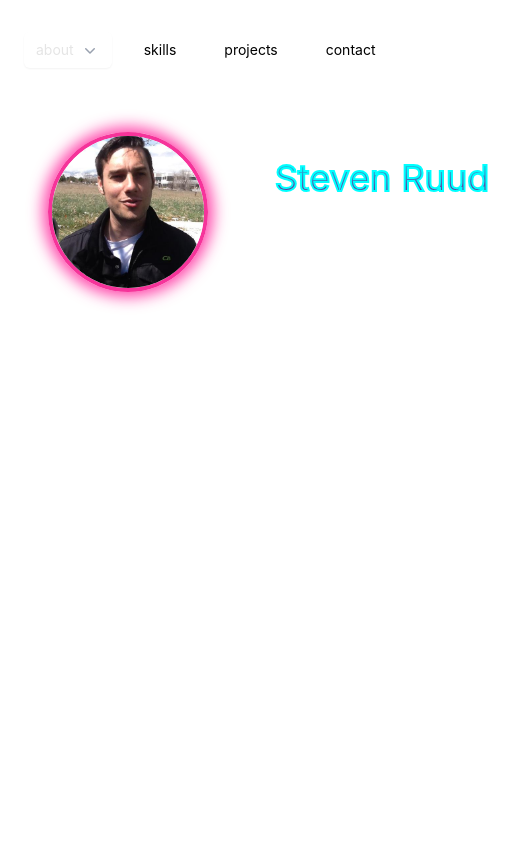
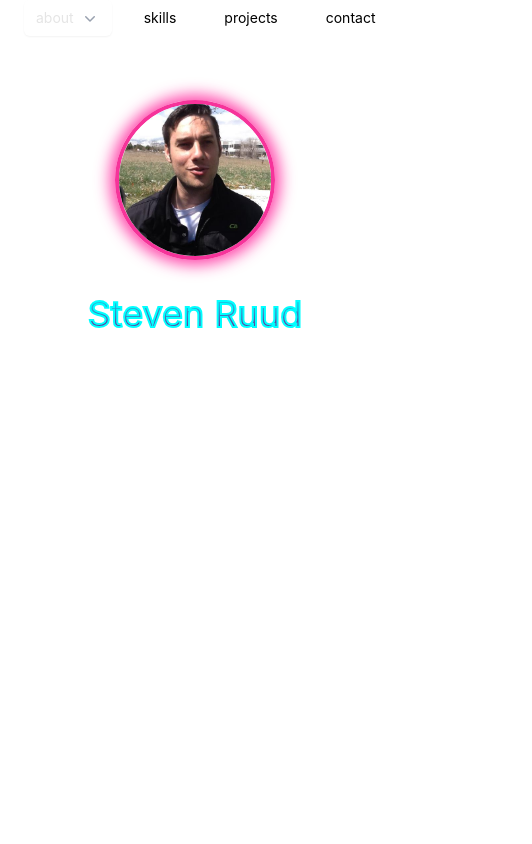
Before and after one commit to sruud/my-portfolio, a Next.js app: page / in a window 390 px wide. Shown: the top 844 px of the page, 532 px wide, since content can reach past the window. Built offline with nearby package versions, Linux system fonts and the light colour scheme.

Commit message:
Better mobile experience

```diff
--- a/app/components/Contact.tsx
+++ b/app/components/Contact.tsx
@@ -1,5 +1,6 @@
 export default function Contact() {
   return (
+    <>
       <section id="contact" className="max-w-4xl px-6 py-8">
         <h2 className="text-3xl font-bold mb-6 text-left">Contact Me</h2>
         <p className="text-gray-300">
@@ -7,31 +8,34 @@ export default function Contact() {
           {/* <a href="#looking-for" className="text-blue-400 hover:underline ml-2">
       Learn more about what I’m looking for →
     </a> */}
+          {/* Provide email? */}
         </p>
+      </section>
+      <section>
         <div
           id="contact-container"
-        className="grid grid-cols-3 gap-6 sm:grid-cols-4 md:grid-cols-6 lg:grid-cols-8 text-3xl text-gray-300 justify-items-center mt-6"
+          className="grid grid-cols-4 gap-8 sm:grid-cols-4 md:grid-cols-6 lg:grid-cols-8 text-2xl text-gray-300 justify-items-center mb-6"
         >
           <a
             href="https://github.com/sruud"
             target="_blank"
             rel="noopener noreferrer"
           >
-          <i className="fa-brands fa-github text-white text-2xl hover:text-gray-400"></i>
+            <i className="fa-brands fa-github text-gray-200 text-2xl hover:text-gray-400"></i>
           </a>
           <a
             href="https://www.linkedin.com/in/steven-ruud-4ba07764/"
             target="_blank"
             rel="noopener noreferrer"
           >
-          <i className="fa-brands fa-linkedin text-blue-500 text-2xl hover:text-gray-400"></i>
+            <i className="fa-brands fa-linkedin text-[#0077B5] text-2xl hover:text-gray-400"></i>
           </a>
           <a
             href="https://www.instagram.com/steveruud/"
             target="_blank"
             rel="noopener noreferrer"
           >
-          <i className="fa-brands fa-instagram text-blue-400 text-2xl hover:text-gray-400"></i>
+            <i className="fa-brands fa-instagram text-[#E4405F] text-2xl hover:text-gray-400"></i>
           </a>
           <a
             href="https://x.com/SteveRuud"
@@ -42,5 +46,6 @@ export default function Contact() {
           </a>
         </div>
       </section>
+    </>
   );
 }
--- a/app/components/Intro.tsx
+++ b/app/components/Intro.tsx
@@ -1,14 +1,25 @@
 export default function Intro() {
   return (
-    <section id="intro" className="max-w-4xl px-6 py-16">
-      <div className="intro flex items-center space-x-6">
+    <section id="intro" className="max-w-4xl py-16 px-6">
+      {/* Issue on smaller devices iphone xr */}
+      {/* <div className="intro flex items-center space-x-6"> */}
+      <div className="flex flex-col items-center gap-4 sm:flex-row sm:items-start">
         {/* GitHub Logo */}
         <img
           src="/gh_profile.jpg"
           alt="Steven Ruud"
-          className="w-40 h-40 rounded-full border-4 border-pink-500 shadow-[0_0_15px_5px_rgba(255,20,147,0.8)]"
+          className="h-40 w-40 rounded-full border-4 border-pink-500 shadow-[0_0_15px_5px_rgba(255,20,147,0.8)]"
         />
-        <div className="flex flex-col">
+
+        {/* Name & Title Container */}
+        {/* Issue on smaller devices iphone xr */}
+        {/* Need to try flex wrap flex directiion: column  */}
+        {/* <div className="flex flex-col"> */}
+        {/* orignial ^ */}
+        {/* <div className="flex flex-col flex-wrap"> */}
+        {/* study this one */}
+        <div className="mx-auto flex w-full max-w-[90%] flex-col items-center text-center sm:max-w-[75%] md:max-w-[60%] lg:max-w-[50%]">
+          {/* Name with SVG Text */}
           <svg
             width="300"
             height="80"
@@ -35,7 +46,12 @@ export default function Intro() {
               </linearGradient>
             </defs>
           </svg>
-          <h1 className="text-2xl sm:text-3xl font-bold text-white font-poppins">
+
+          {/* Title */}
+          {/* Kind of weird prob try and center items */}
+          {/* <h1 className="text-2xl sm:text-3xl font-bold text-white font-poppins"> */}
+          {/* testing this */}
+          <h1 className="font-poppins text-2xl font-bold leading-tight text-white sm:text-3xl">
             Web Developer & Software Engineer
           </h1>
         </div>
--- a/app/components/Projects.tsx
+++ b/app/components/Projects.tsx
@@ -47,7 +47,7 @@ export default function Projects() {
   ];
 
   return (
-    <section id="projects" className="max-w-5xl mx-auto px-6 py-16">
+    <section id="projects" className="max-w-5xl mx-auto px-6 py-8">
       {/* <h2 className="text-4xl font-bold mb-10 text-center">Projects</h2> */}
       <h2 className="text-3xl font-bold mb-6 text-left">Projects</h2>
 
--- a/app/layout.tsx
+++ b/app/layout.tsx
@@ -46,7 +46,7 @@ export default function RootLayout({
     <html
       lang="en"
       className={cx(
-        "text-black bg-white dark:text-white dark:bg-black",
+        "bg-white text-black dark:bg-black dark:text-white",
         GeistSans.variable,
         GeistMono.variable
       )}
@@ -63,8 +63,8 @@ export default function RootLayout({
           referrerPolicy="no-referrer"
         />
       </head>
-      <body className="antialiased max-w-xl mx-4 mt-8 lg:mx-auto">
-        <main className="flex-auto min-w-0 mt-6 flex flex-col px-2 md:px-0">
+      <body className="mx-auto w-full antialiased">
+        <main className="mx-auto w-full max-w-6xl px-6 md:px-12 lg:px-24">
           <Navbar />
           {children}
           <Analytics />
```
Lines whose indentation alone changed are shown as unchanged.
